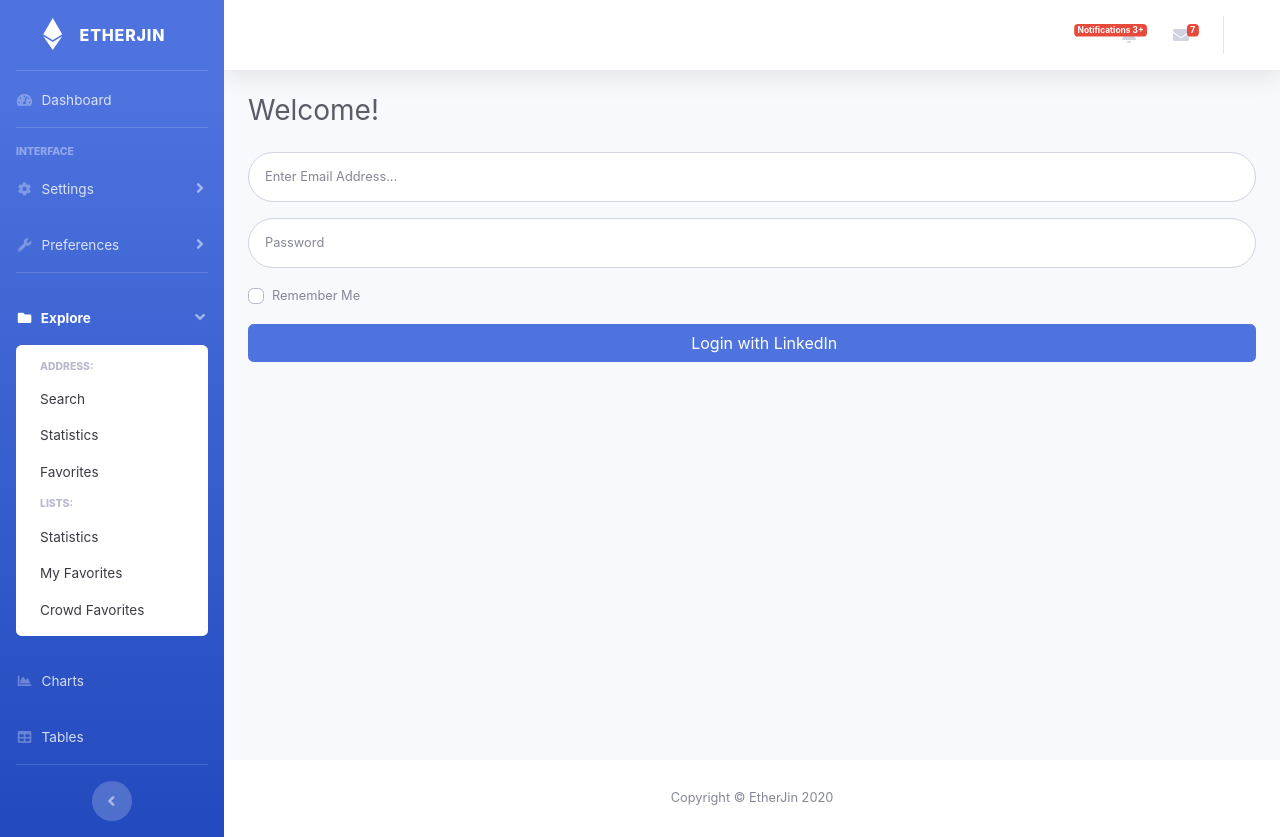
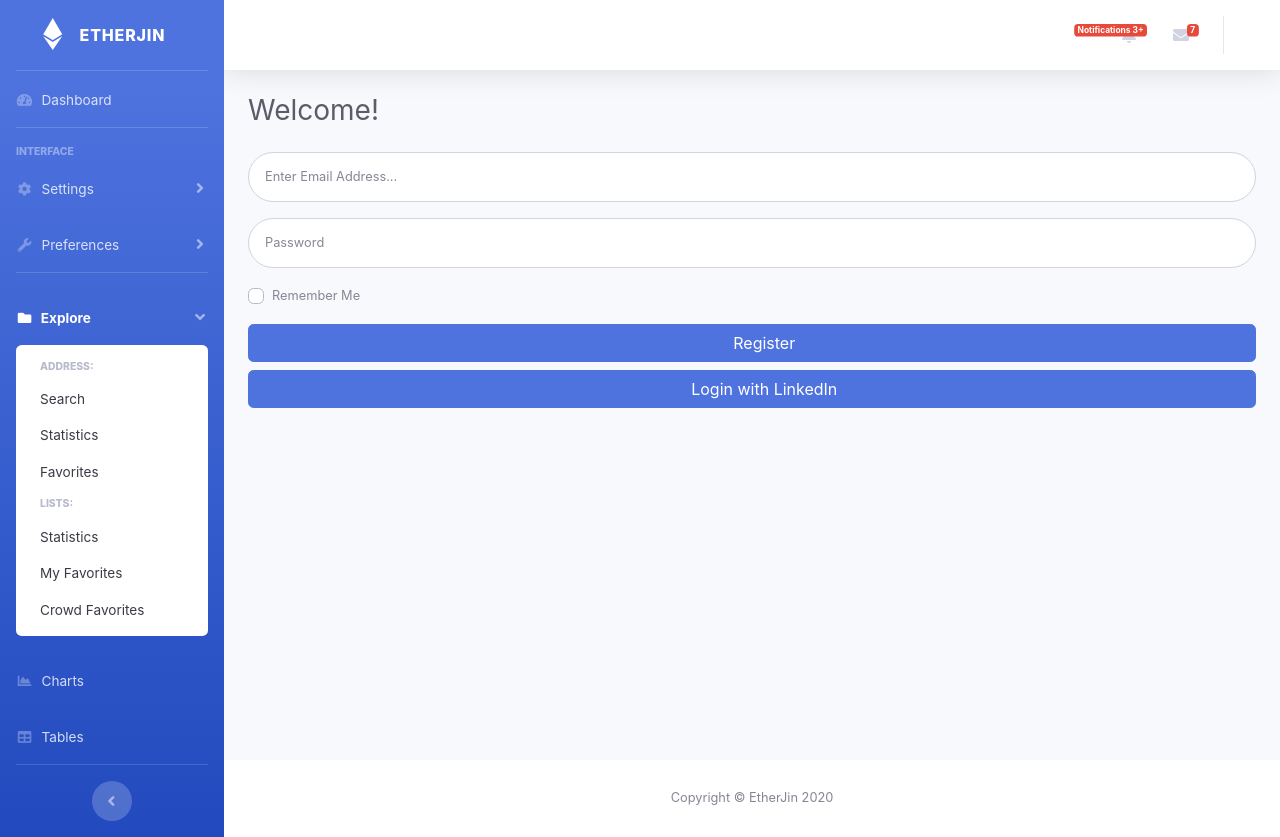
Before and after one commit to lidia-k/EtherJin, a Django app: page /login/ in a window 1280 px wide. Run offline with Django 3.2, Linux system fonts and the light colour scheme; some libraries are stand-ins or nearby versions.

Commit message:
add the register button to the login template

```diff
--- a/django_social_app/templates/django_social_app/login.html
+++ b/django_social_app/templates/django_social_app/login.html
@@ -25,6 +25,9 @@ Welcome!
                                                     Me</label>
                                             </div>
                                         </div>
+                                        <a href="{% url 'register' %}" class="btn btn-primary btn1å btn-block">
+                                            <i class="fab fa-linkedin-f fa-fw"></i> Register
+                                        </a>
                                         <a href="{% url 'social:begin' backend='linkedin-oauth2' %}" class="btn btn-primary btn1å btn-block">
                                             <i class="fab fa-linkedin-f fa-fw"></i> Login with LinkedIn
                                         </a>
```
